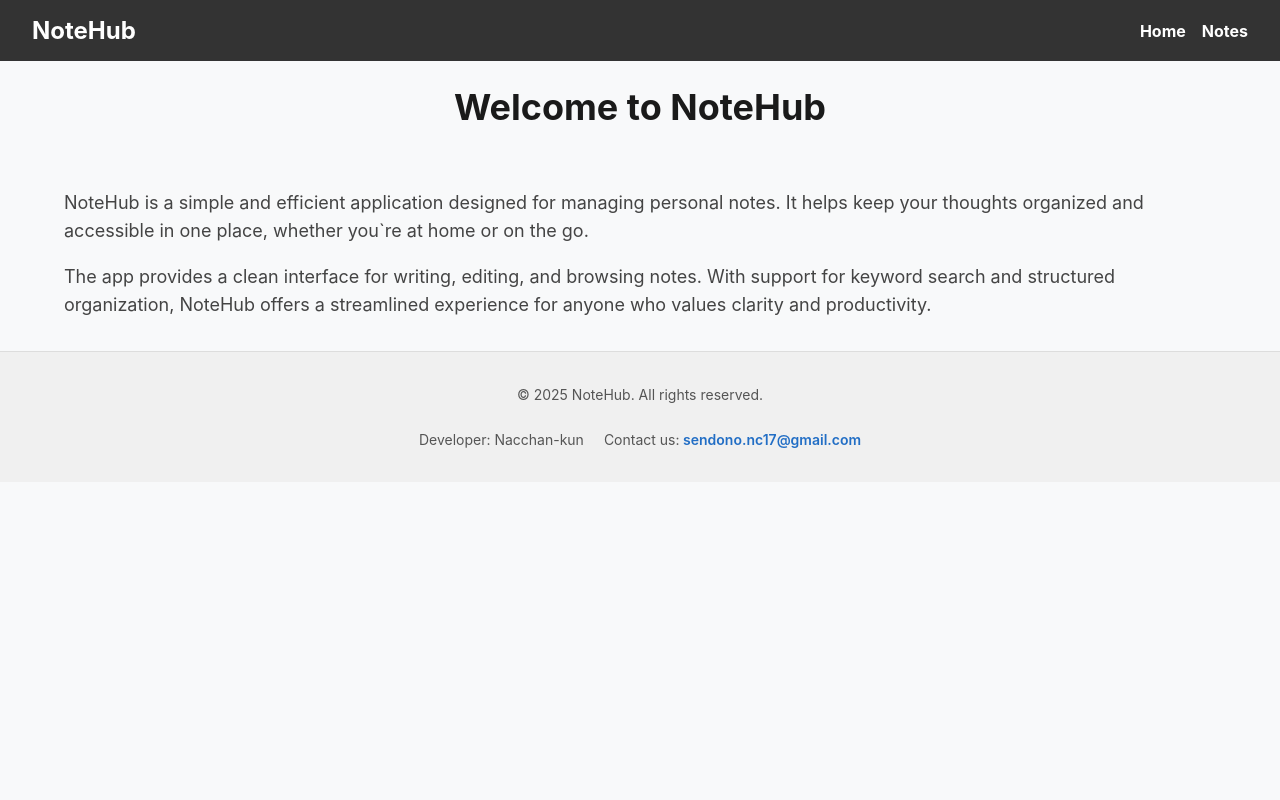
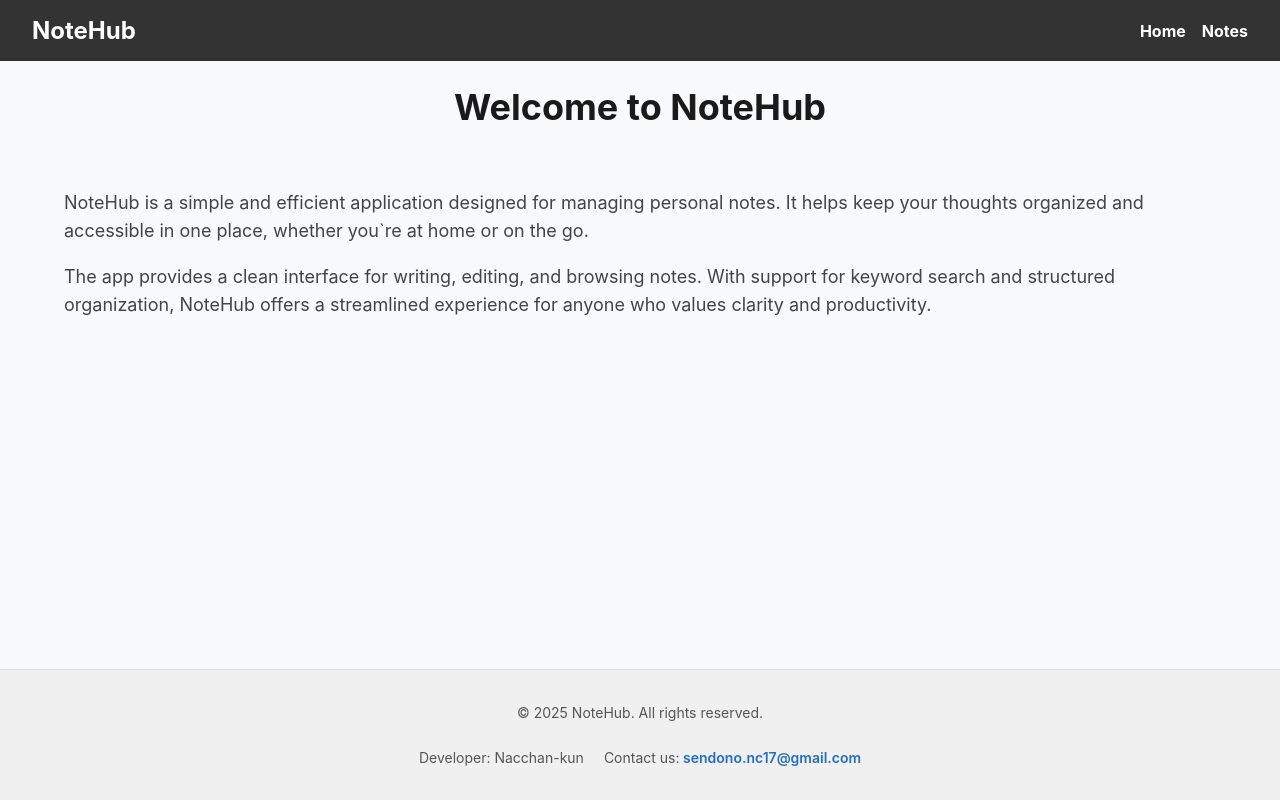
Before and after one commit to nacchan-kun/06-notehub-nextjs, a Next.js app: page / in a window 1280 px wide. Built offline with nearby package versions, Linux system fonts and the light colour scheme.

Commit message:
Update globals.css

```diff
--- a/app/globals.css
+++ b/app/globals.css
@@ -7,3 +7,11 @@ body {
   margin: 0;
   background-color: #f8f9fa;
 }
+
+html {
+  height: 100%;
+}
+
+main {
+  flex: 1;
+}
```
